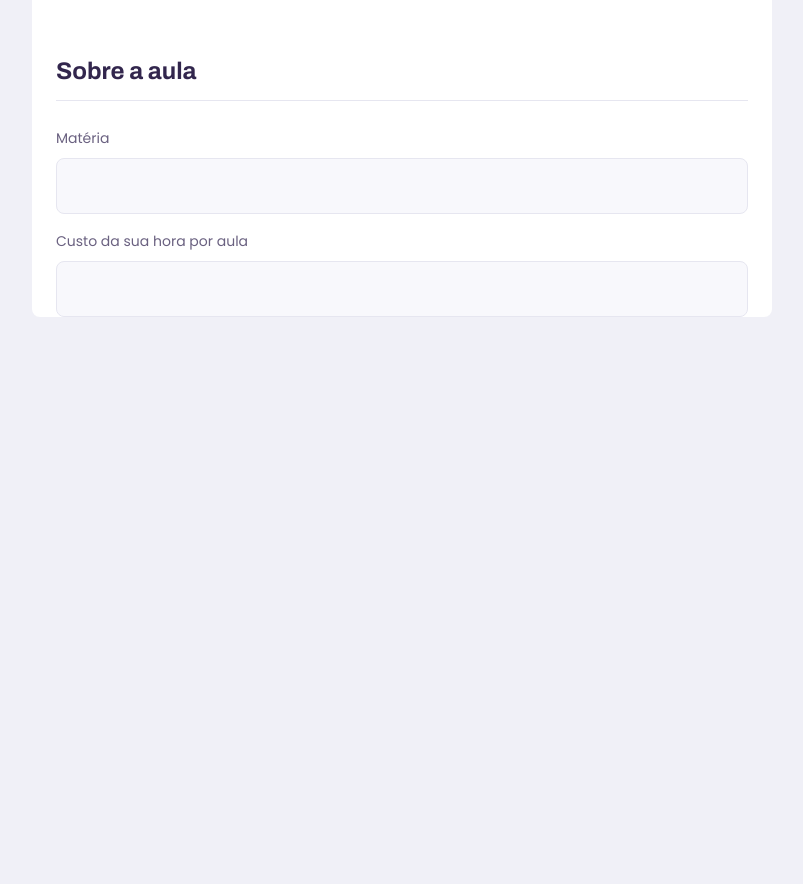
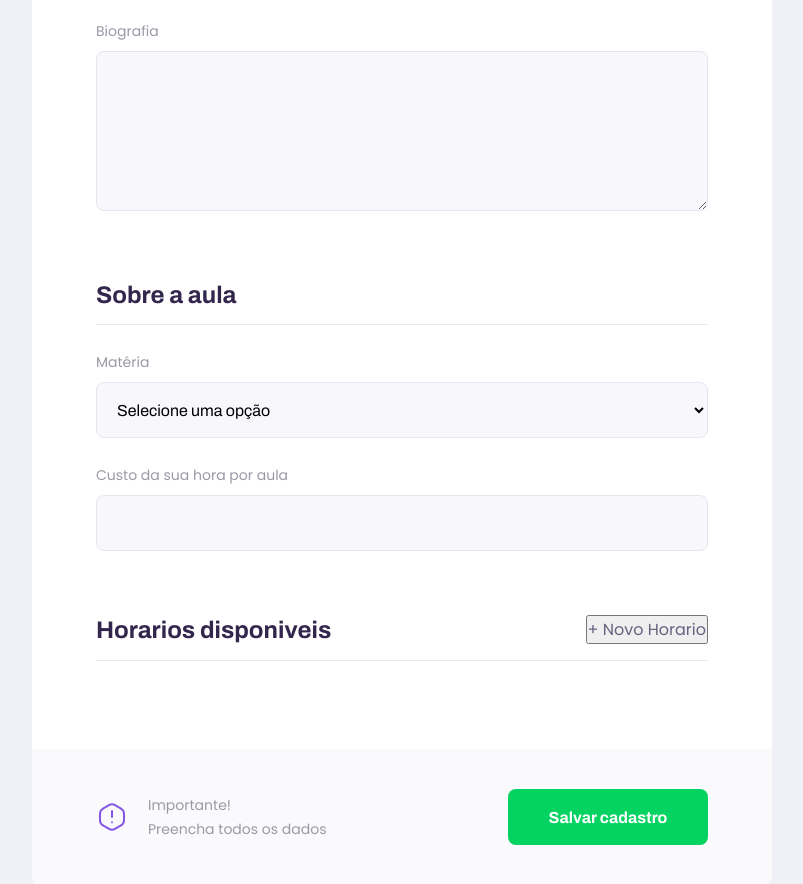
Before and after one commit to PabloMarcondesGS/nlw2, a React (Create React App) app: page /give-classes in a window 1280 px wide. Shown: the part 740-1624 px from the top of the page, without its empty margins (238-1041 px from the left). Before the commit the page ends 1057 px from the top, so only its background shows below. Built offline with nearby package versions, Linux system fonts and the light colour scheme.

Commit message:
melhorias no css e tornando labels fixas em componentes

```diff
--- /dev/null
+++ b/src/components/Select/index.tsx
@@ -0,0 +1,29 @@
+import React, {SelectHTMLAttributes} from 'react';
+
+import './styles.css';
+
+interface SelectProps extends SelectHTMLAttributes<HTMLSelectElement>{
+    name: string;
+    label: string;
+    options: Array<{
+        value: string;
+        label: string;
+    }>
+}
+
+const Select: React.FC<SelectProps> = ({ label, name, options,...rest }) => {
+    return (
+        <div className="select-block">
+        <label htmlFor={name}>{label}</label>
+        <select id={name} {...rest} >
+            <option value="" disabled selected hidden>Selecione uma opção</option>
+
+            {options.map(option =>{
+                return <option key={option.value} value={option.value}>{option.label}</option>
+            })}
+        </select>
+      </div>
+    );
+}
+
+export default Select;
--- /dev/null
+++ b/src/components/Select/styles.css
@@ -0,0 +1,34 @@
+.select-block{
+    position: relative;
+}
+
+.select-block + .select-block{
+    margin-top: 1.4rem;
+}
+
+.select-block label{
+    font-size: 1.4rem;
+}
+
+.select-block select{
+    width: 100%;
+    height: 5.6rem;
+    margin-top: 0.8rem;
+    border-radius: 0.8rem;
+    background-color: var(--color-input-background);
+    border: 1px solid var(--color-line-in-white);
+    outline: 0;
+    padding: 0 1.6rem;
+    font: 1.6rem Archivo;
+}
+
+.select-block:focus-within::after{
+    width: calc(100% - 3.2);
+    height: 2px;
+    content: '';
+    background-color: var(--color-primary-light);
+    position: absolute;
+    left: 1.6rem;
+    right: 1.6rem;
+    bottom: 0;
+}
--- /dev/null
+++ b/src/components/Textarea/index.tsx
@@ -0,0 +1,20 @@
+import React, {TextareaHTMLAttributes} from 'react';
+
+import './styles.css';
+
+interface TextareaProps extends TextareaHTMLAttributes<HTMLTextAreaElement>{
+    name: string;
+    label: string;
+
+}
+
+const Textarea: React.FC<TextareaProps> = ({ label, name, ...rest }) => {
+    return (
+        <div className="textarea-block">
+        <label htmlFor={name}>{label}</label>
+        <textarea id={name} {...rest} />
+      </div>
+    );
+}
+
+export default Textarea;
--- /dev/null
+++ b/src/components/Textarea/styles.css
@@ -0,0 +1,36 @@
+.textarea-block{
+    position: relative;
+}
+
+.textarea-block + .textarea-block{
+    margin-top: 1.4rem;
+}
+
+.textarea-block label{
+    font-size: 1.4rem;
+}
+
+.textarea-block textarea{
+    width: 100%;
+    height: 16rem;
+    min-height: 8rem;
+    margin-top: 0.8rem;
+    border-radius: 0.8rem;
+    background-color: var(--color-input-background);
+    border: 1px solid var(--color-line-in-white);
+    outline: 0;
+    resize: vertical;
+    padding: 1.2rem 1.6rem;
+    font: 1.6rem Archivo;
+}
+
+.textarea-block:focus-within::after{
+    width: calc(100% - 3.2);
+    height: 2px;
+    content: '';
+    background-color: var(--color-primary-light);
+    position: absolute;
+    left: 1.6rem;
+    right: 1.6rem;
+    bottom: 7px;
+}
--- a/src/pages/TeacherForm/index.tsx
+++ b/src/pages/TeacherForm/index.tsx
@@ -1,8 +1,12 @@
 import React from 'react';
 import PageHeader from '../../components/PageHeader';
+import Input from '../../components/Input';
+import Textarea from '../../components/Textarea';
+import Select from '../../components/Select';
+
+import warningIcon from '../../assets/images/icons/warning.svg';
 
 import './styles.css';
-import Input from '../../components/Input';
 
 function TeacherForm(){
     return(
@@ -19,16 +23,46 @@
                     <Input name="name" label="Nome completo"/>
                     <Input name="avatar" label="Avatar"/>
                     <Input name="whatsapp" label="WhatsApp"/>
+                    <Textarea name="bio" label="Biografia"/>
 
                 </fieldset>
 
                 <fieldset>
                     <legend>Sobre a aula</legend>
 
-                    <Input name="subject" label="Matéria"/>
+                    <Select
+                        name="subject"
+                        label="Matéria"
+                        options={[
+                            { value: 'Artes', label: 'Artes'},
+                            { value: 'Biologia', label: 'Biologia'},
+                            { value: 'Ciencia', label: 'Ciencia'},
+                            { value: 'Ed. Fisica', label: 'Ed. Fisica'},
+                            { value: 'fisica', label: 'fisica'},
+                            { value: 'Historia', label: 'Historia'},
+                        ]}
+                    />
                     <Input name="cost" label="Custo da sua hora por aula"/>
 
                 </fieldset>
+                <fieldset>
+                    <legend>Horarios disponiveis
+                        <button type="button">
+                            + Novo Horario
+                        </button>
+                    </legend>
+
+                </fieldset>
+                <footer>
+                    <p>
+                        <img src={warningIcon} alt="Aviso Importante"/>
+                        Importante! <br/>
+                        Preencha todos os dados
+                    </p>
+                    <button type="button">
+                        Salvar cadastro
+                    </button>
+                </footer>
             </main>
         </div>
     )
--- a/src/pages/TeacherForm/styles.css
+++ b/src/pages/TeacherForm/styles.css
@@ -37,3 +37,83 @@
     padding-bottom: 1.6rem;
     border-bottom: 1px solid var(--color-line-in-white);
 }
+
+#page-teacher-form main fieldset .input-block + .textarea-block,
+#page-teacher-form main fieldset .select-block + .input-block{
+    margin-top: 2.4rem;
+}
+
+#page-teacher-form main label{
+    color: var(--color-text-complement);
+}
+
+#page-teacher-form main footer{
+    padding: 4rem 2.4rem;
+    background: var(--color-box-footer);
+    border-top: 1px solid var (--color-line-in-white);
+    margin-top: 6.4rem;
+}
+
+#page-teacher-form main p{
+    display: flex;
+    align-items: center;
+    justify-content: center;
+    font-size: 1.4rem;
+    line-height: 2.4rem;
+    color: var(--color-text-complement);
+}
+
+#page-teacher-form main img{
+    margin-right: 2rem;
+}
+
+#page-teacher-form main footer button{
+    width: 100%;
+    height: 5.6rem;
+    background: var(--color-secundary);
+    color: var(--color-button-text);
+    border: 0;
+    border-radius: 0.8rem;
+    cursor: pointer;
+    font: 700 1.6rem Archivo;
+    display: flex;
+    align-items: center;
+    justify-content: center;
+    text-decoration: none;
+    transition: background-color 0.2s;
+    margin-top: 3.2rem;
+}
+
+#page-teacher-form main footer button:hover{
+    background: var(--color-secundary-dark);
+}
+
+@media (min-width: 700px){
+    #page-teacher-form{
+        max-width: 100vw;
+    }
+
+    #page-teacher-form .page-header .header-content{
+        margin-bottom: 0;
+    }
+
+    #page-teacher-form main fieldset{
+        padding: 0 6.4rem;
+    }
+
+    #page-teacher-form main footer{
+        padding: 4.0rem 6.4rem;
+        display: flex;
+        align-items: center;
+        justify-content: space-between;
+    }
+
+    #page-teacher-form main footer p{
+        justify-content: space-between;
+    }
+
+    #page-teacher-form main footer button{
+        width: 20rem;
+        margin-top: 0;
+    }
+}
--- a/src/pages/TeacherList/index.tsx
+++ b/src/pages/TeacherList/index.tsx
@@ -6,14 +6,41 @@
 
 // import whatsappIcon from '../../assets/images/icons/whatsapp.svg'
 import './styles.css'
+import Select from '../../components/Select';
 
 function TeacherList() {
     return (
       <div id="page-teacher-list" className="container">
         <PageHeader title="Estes são os proffys disponíveis.">
           <form id="search-teachers">
-           <Input name="subject" label="Matéria"/>
-           <Input name="week" label="Dia da semana"/>
+
+          <Select
+              name="subject"
+              label="Matéria"
+              options={[
+                  { value: 'Artes', label: 'Artes'},
+                  { value: 'Biologia', label: 'Biologia'},
+                  { value: 'Ciencia', label: 'Ciencia'},
+                  { value: 'Ed. Fisica', label: 'Ed. Fisica'},
+                  { value: 'fisica', label: 'fisica'},
+                  { value: 'Historia', label: 'Historia'},
+              ]}
+          />
+
+          <Select
+              name="week"
+              label="Dia da semana"
+              options={[
+                  { value: '0', label: 'Domingo'},
+                  { value: '1', label: 'Segunda-Feira'},
+                  { value: '2', label: 'Terça-Feira'},
+                  { value: '3', label: 'Quarta-Feria'},
+                  { value: '4', label: 'Quinta-Feira'},
+                  { value: '5', label: 'Sexta-Feira'},
+                  { value: '6', label: 'Sabado'},
+              ]}
+          />
+           {/* <Input name="week" label="Dia da semana"/> */}
            <Input type="time" name="time" label="Hora"/>
           </form>
         </PageHeader>
--- a/src/pages/TeacherList/styles.css
+++ b/src/pages/TeacherList/styles.css
@@ -29,7 +29,8 @@
         bottom: -28px;
     }
 
-    #search-teachers .input-block + .input-block{
+    #search-teachers .input-block + .input-block,
+    #search-teachers .select-block + .select-block{
         margin-top: 0;
     }
 
```
